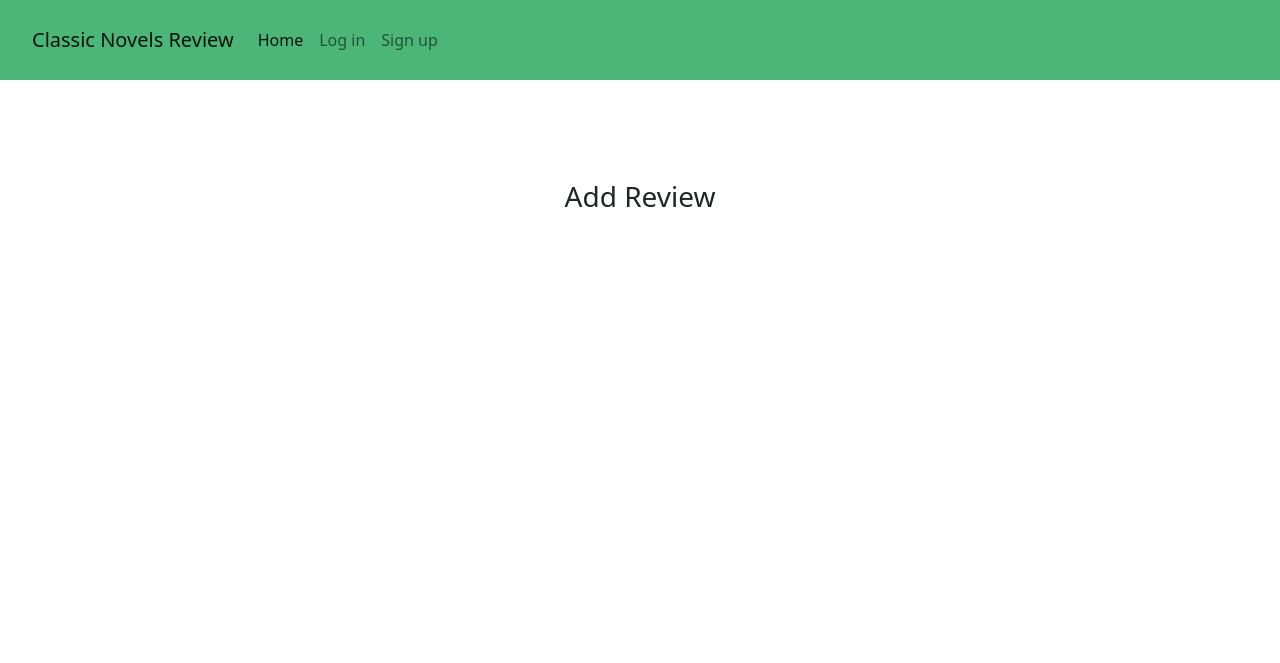
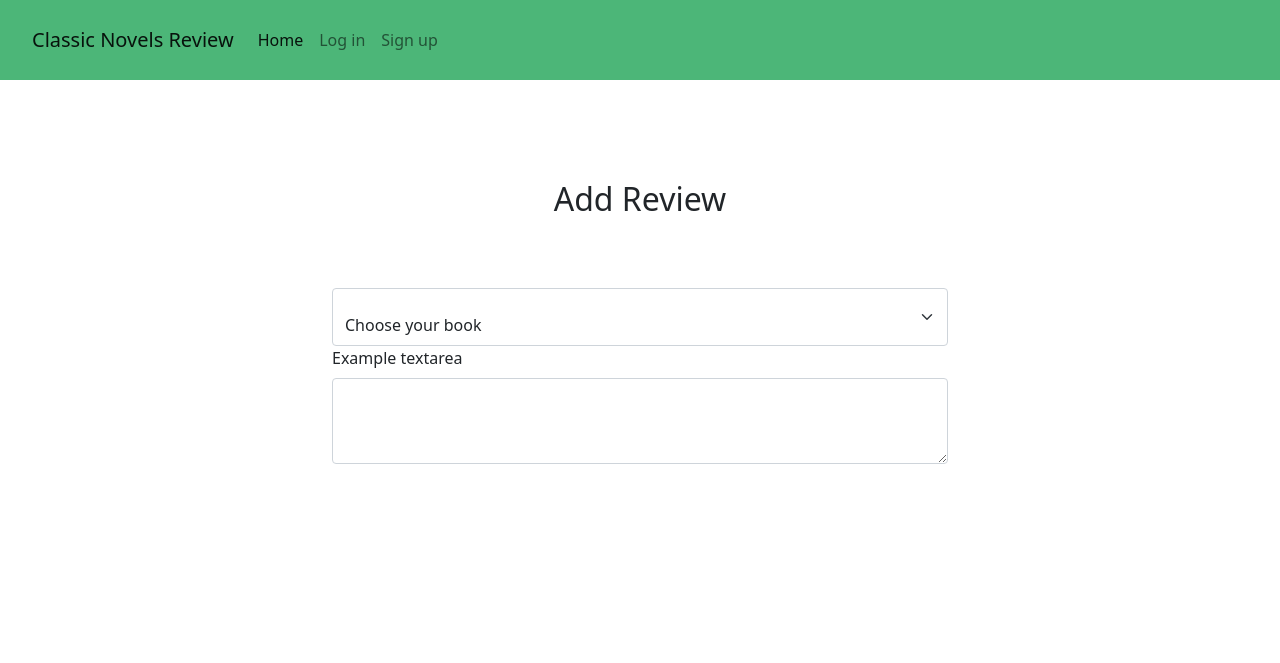
Before and after one commit to dennisdevio/milestone-project-3, a Flask app: page /add_review in a window 1280 px wide. Shown: the top 663 px of the page. Run offline with Flask 2, Linux system fonts and the light colour scheme; some libraries are stand-ins or nearby versions.

Commit message:
add review input form

```diff
--- a/static/css/style.css
+++ b/static/css/style.css
@@ -135,3 +135,12 @@ button {
 .user-heading {
     margin-bottom: 45px;
 }
+
+
+
+/* ADD REVIEW PAGE */
+
+.review-heading {
+    margin-top: 100px;
+    margin-bottom: 70px;
+}
--- a/templates/add_review.html
+++ b/templates/add_review.html
@@ -1,6 +1,25 @@
 {% extends 'base.html' %}
 {% block content %}
 
-<h3 class="text-center">Add Review</h3>
+    <h2 class="text-center review-heading">Add Review</h2>
+
+
+    <div class="row col-md-6 offset-md-3">
+        <form action="" method="POST">
+            <div class="form-floating">
+                <select class="form-select" id="floatingSelect" aria-label="Floating label select example">
+                    <option selected>Choose your book</option>
+                    <option value="1">One</option>
+                    <option value="2">Two</option>
+                    <option value="3">Three</option>
+                </select>
+                <label for="floatingSelect"></label>
+            </div>
+            <div class="mb-3">
+                <label for="exampleFormControlTextarea1" class="form-label">Example textarea</label>
+                <textarea class="form-control" id="exampleFormControlTextarea1" rows="3"></textarea>
+            </div>
+        </form>
+    </div>
 
 {% endblock %}
```
